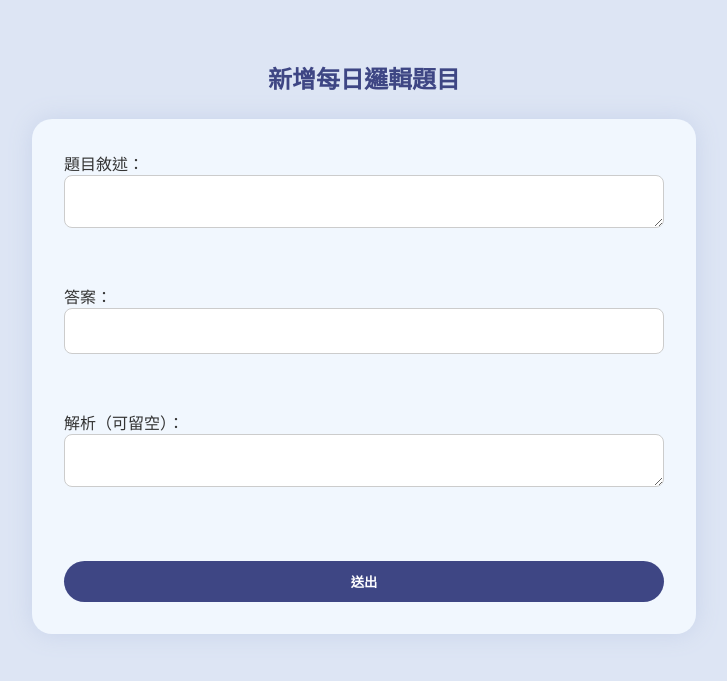
After one commit to wayne-chen08/cloudcompute_final_project, a PHP site: page /admin.html in a window 1280 px wide. The commit adds this page. Shown: the top 681 px of the page, without its empty margins (276-1003 px from the left). Run offline with PHP 8.4, Linux system fonts and the light colour scheme.

Commit message:
加上admin可以新增題目（但是沒辦法加上圖片）

```diff
--- /dev/null
+++ b/ec2/admin.css
@@ -0,0 +1,63 @@
+body {
+  font-family: "Poppins", sans-serif;
+  background-color: #dde5f4;
+  display: flex;
+  flex-direction: column;
+  align-items: center;
+  padding: 2em;
+  color: #333;
+}
+
+h2 {
+  color: #3e4684;
+  margin-bottom: 1em;
+}
+
+form {
+  background-color: #f1f7fe;
+  padding: 2em;
+  border-radius: 20px;
+  box-shadow: 0 0 1.5em #c8d3ea;
+  width: 100%;
+  max-width: 600px;
+  display: flex;
+  flex-direction: column;
+  gap: 1.2em;
+}
+
+label {
+  display: flex;
+  flex-direction: column;
+  font-weight: 500;
+  font-size: 1em;
+}
+
+textarea,
+input[type="text"] {
+  padding: 0.8em;
+  border: 1px solid #ccc;
+  border-radius: 8px;
+  font-size: 1em;
+  background-color: #fff;
+}
+
+button {
+  padding: 0.8em 1.2em;
+  background-color: #3e4684;
+  color: white;
+  border: none;
+  border-radius: 30px;
+  font-weight: 600;
+  cursor: pointer;
+  transition: background-color 0.3s ease;
+}
+
+button:hover {
+  background-color: #2c3366;
+}
+
+#result {
+  margin-top: 1em;
+  font-weight: 500;
+  color: #006600;
+}
--- /dev/null
+++ b/ec2/admin.html
@@ -0,0 +1,19 @@
+<!DOCTYPE html>
+<html lang="zh-Hant">
+<head>
+  <meta charset="UTF-8">
+  <title>新增邏輯題目</title>
+  <link rel="stylesheet" href="admin.css">
+</head>
+<body>
+  <h2>新增每日邏輯題目</h2>
+  <form id="question-form">
+    <label>題目敘述：<br><textarea name="description" required></textarea></label><br>
+    <label>答案：<br><input type="text" name="answer" required></label><br>
+    <label>解析（可留空）：<br><textarea name="explanation"></textarea></label><br><br>
+    <button type="submit">送出</button>
+  </form>
+  <div id="result"></div>
+  <script src="admin.js"></script>
+</body>
+</html>
--- /dev/null
+++ b/ec2/admin.js
@@ -0,0 +1,17 @@
+document.getElementById("question-form").addEventListener("submit", function(e) {
+  e.preventDefault();
+
+  const formData = new FormData(this);
+
+  fetch("admin.php", {
+    method: "POST",
+    body: formData
+  })
+  .then(res => res.text())
+  .then(result => {
+    document.getElementById("result").innerText = result;
+  })
+  .catch(err => {
+    document.getElementById("result").innerText = "錯誤：" + err;
+  });
+});
--- a/rds/user_member_init.sql
+++ b/rds/user_member_init.sql
@@ -11,4 +11,5 @@ CREATE TABLE users (
 INSERT INTO users (user_id, username, password, answered_count, correct_count)
 VALUES
 (1, 'u1', 'u1', 0, 0),
-(2, 'user', 'userpass', 0, 0);
+(2, 'user', 'userpass', 0, 0),
+(3, 'admin', 'adminpass', 0, 0);
```
Also changed, not shown: ec2/admin.php (added, +34 -0 lines), ec2/login.php (+7 -1 lines).
